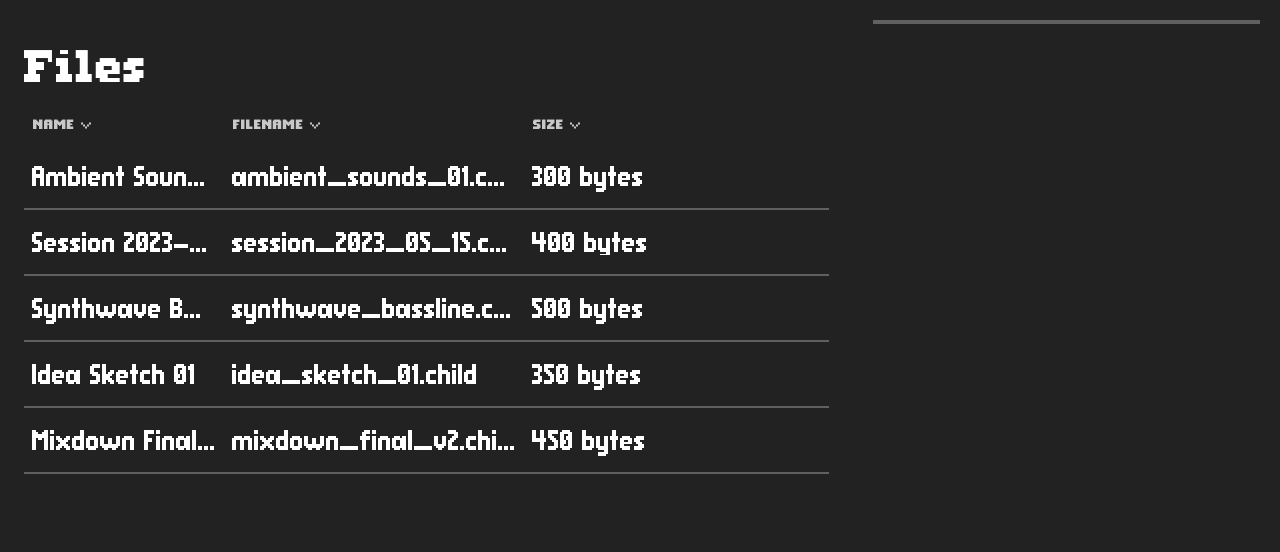
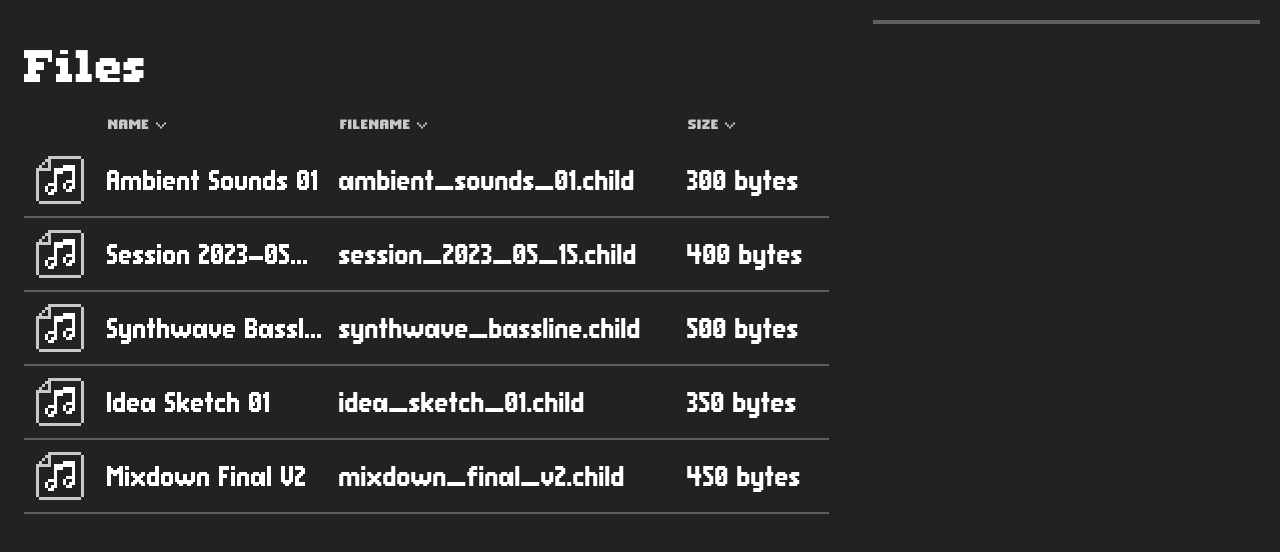
Before and after one commit to kaihenthorniwane/stepchild-dashboard, a Next.js app: page /stepchild-dashboard/ in a window 1280 px wide. Shown: the top 552 px of the page. Built offline with nearby package versions, Linux system fonts and the light colour scheme.

Commit message:
revise resizing logic and add icon

```diff
--- a/src/app/components/data/FilesTable.tsx
+++ b/src/app/components/data/FilesTable.tsx
@@ -1,9 +1,10 @@
 import React, { useCallback, useEffect, useRef, useState } from "react";
 import { StepchildFile } from "@/app/context/FilesContext";
 import { SortConfig } from "@/app/panels/FilesPanel";
-import Clickable from "../button/Clickable";
-import SmallDropdownIcon from "../icons/SmallDropdownIcon";
+import TableHeader from "./TableHeader";
+import TableCell from "./TableCell";
 import TableResizer from "./TableResizer";
+import MusicFileIcon from "../icons/MusicFileIcon";
 
 type Props = {
   sortedFiles: StepchildFile[];
@@ -21,32 +22,34 @@ export default function FilesTable({
   sortConfig,
 }: Props) {
   const [columnWidths, setColumnWidths] = useState({
+    icon: 75,
     name: 200,
     fileName: 300,
-    fileSize: 100, // Initial width for the last column
+    fileSize: 150, // Fixed width for the last column
   });
 
   const tableRef = useRef<HTMLDivElement>(null);
   const nameResizeRef = useRef<HTMLDivElement>(null);
-  const pathResizeRef = useRef<HTMLDivElement>(null);
 
   const handleResize = useCallback(
     (key: "name" | "fileName", delta: number) => {
+      if (key === "fileName") return; // Prevent resizing of fileName column
+
       setColumnWidths((prevWidths) => {
         const tableWidth = tableRef.current ? tableRef.current.offsetWidth : 0;
         const newWidths = {
           ...prevWidths,
-          [key]: Math.max(prevWidths[key] + delta, 50), // Ensuring a minimum width
+          [key]: Math.max(prevWidths[key] + delta, 50),
         };
 
-        const newUsedWidth = newWidths.name + newWidths.fileName;
-        newWidths.fileSize = tableWidth - newUsedWidth;
+        const newUsedWidth =
+          newWidths.icon + newWidths.name + newWidths.fileSize;
+        newWidths.fileName = tableWidth - newUsedWidth;
 
-        // Restrict dragging beyond table width
-        if (newWidths.fileSize < 50) {
-          const excess = 50 - newWidths.fileSize;
+        if (newWidths.fileName < 50) {
+          const excess = 50 - newWidths.fileName;
           newWidths[key] -= excess;
-          newWidths.fileSize = 50;
+          newWidths.fileName = 50;
         }
 
         return newWidths;
@@ -57,20 +60,29 @@ export default function FilesTable({
 
   useEffect(() => {
     const updateColumnWidths = () => {
-      if (tableRef.current && nameResizeRef.current && pathResizeRef.current) {
+      if (tableRef.current) {
         const tableRect = tableRef.current.getBoundingClientRect();
-        const nameHandleRect = nameResizeRef.current.getBoundingClientRect();
-        const pathHandleRect = pathResizeRef.current.getBoundingClientRect();
+        const tableWidth = tableRect.width;
 
-        const nameWidth = nameHandleRect.left - tableRect.left;
-        const pathWidth = pathHandleRect.left - tableRect.left - nameWidth;
-        const tableWidth = tableRect.width;
-        const fileSizeWidth = tableWidth - nameWidth - pathWidth;
+        setColumnWidths((prevWidths) => {
+          const prevFileNameWidth = prevWidths.fileName;
+          const prevNameWidth = prevWidths.name;
+          const prevTotalWidth = prevFileNameWidth + prevNameWidth;
+          const prevFileNameRatio = prevFileNameWidth / prevTotalWidth;
+          const prevNameRatio = prevNameWidth / prevTotalWidth;
+          const fileSizeWidth = prevWidths.fileSize;
+          const iconWidth = prevWidths.icon;
+          const fileNameWidth =
+            (tableWidth - fileSizeWidth - iconWidth) * prevFileNameRatio;
+          const nameWidth =
+            (tableWidth - fileSizeWidth - iconWidth) * prevNameRatio;
 
-        setColumnWidths({
-          name: nameWidth,
-          fileName: pathWidth,
-          fileSize: fileSizeWidth,
+          return {
+            icon: iconWidth,
+            name: nameWidth,
+            fileName: fileNameWidth,
+            fileSize: fileSizeWidth,
+          };
         });
       }
     };
@@ -84,75 +96,35 @@ export default function FilesTable({
   return (
     <div ref={tableRef} className="relative overflow-y-auto overflow-x-hidden">
       <TableResizer
-        ref={pathResizeRef}
-        onResize={(delta) => handleResize("fileName", delta)}
-        style={{ left: `${columnWidths.name + columnWidths.fileName}px` }}
-      />
-      <TableResizer
         ref={nameResizeRef}
         onResize={(delta) => handleResize("name", delta)}
-        style={{ left: `${columnWidths.name}px` }}
+        style={{ left: `${columnWidths.name + columnWidths.icon}px` }}
       />
       <table className="min-w-full table-fixed">
         <thead>
           <tr>
-            <th style={{ width: `${columnWidths.name}px` }}>
-              <Clickable
-                onClick={() => requestSort("name")}
-                mode="secondary"
-                additionalClasses="w-full flex items-center font-regular text-12px uppercase p-2 gap-1.5"
-              >
-                <span>Name</span>
-                <div className="pb-0.5">
-                  <SmallDropdownIcon
-                    isOpen={
-                      sortConfig
-                        ? sortConfig.key === "name" &&
-                          sortConfig.direction === "ascending"
-                        : false
-                    }
-                  />
-                </div>
-              </Clickable>
-            </th>
-            <th style={{ width: `${columnWidths.fileName}px` }}>
-              <Clickable
-                onClick={() => requestSort("path")}
-                mode="secondary"
-                additionalClasses="w-full flex items-center font-regular text-12px uppercase p-2 gap-1.5"
-              >
-                <span>Filename</span>
-                <div className="pb-0.5">
-                  <SmallDropdownIcon
-                    isOpen={
-                      sortConfig
-                        ? sortConfig.key === "path" &&
-                          sortConfig.direction === "ascending"
-                        : false
-                    }
-                  />
-                </div>
-              </Clickable>
-            </th>
-            <th style={{ width: `${columnWidths.fileSize}px` }}>
-              <Clickable
-                onClick={() => requestSort("fileSize")}
-                mode="secondary"
-                additionalClasses="w-full flex items-center font-regular text-12px uppercase p-2 gap-1.5"
-              >
-                <span>Size</span>
-                <div className="pb-0.5">
-                  <SmallDropdownIcon
-                    isOpen={
-                      sortConfig
-                        ? sortConfig.key === "fileSize" &&
-                          sortConfig.direction === "ascending"
-                        : false
-                    }
-                  />
-                </div>
-              </Clickable>
-            </th>
+            <th></th>
+            <TableHeader
+              columnKey="name"
+              label="Name"
+              width={columnWidths.name}
+              requestSort={requestSort}
+              sortConfig={sortConfig}
+            />
+            <TableHeader
+              columnKey="path"
+              label="Filename"
+              width={columnWidths.fileName}
+              requestSort={requestSort}
+              sortConfig={sortConfig}
+            />
+            <TableHeader
+              columnKey="fileSize"
+              label="Size"
+              width={columnWidths.fileSize}
+              requestSort={requestSort}
+              sortConfig={sortConfig}
+            />
           </tr>
         </thead>
         <tbody>
@@ -162,32 +134,23 @@ export default function FilesTable({
               className="border-textTertiary border-b-2 relative"
             >
               <td
+                className="p-3"
                 style={{
-                  width: `${columnWidths.name}px`,
-                  maxWidth: `${columnWidths.name}px`,
+                  width: columnWidths.icon,
+                  maxWidth: columnWidths.icon,
                 }}
-                className="p-2 truncate"
               >
-                {file.name}
+                <MusicFileIcon />
               </td>
-              <td
-                style={{
-                  width: `${columnWidths.fileName}px`,
-                  maxWidth: `${columnWidths.fileName}px`,
-                }}
-                className="p-2 truncate"
-              >
-                {formatPath(file.path)}
-              </td>
-              <td
-                style={{
-                  width: `${columnWidths.fileSize}px`,
-                  maxWidth: `${columnWidths.fileSize}px`,
-                }}
-                className="p-2 truncate"
-              >
-                {file.fileSize} bytes
-              </td>
+              <TableCell width={columnWidths.name} content={file.name} />
+              <TableCell
+                width={columnWidths.fileName}
+                content={formatPath(file.path)}
+              />
+              <TableCell
+                width={columnWidths.fileSize}
+                content={`${file.fileSize} bytes`}
+              />
             </tr>
           ))}
         </tbody>
--- /dev/null
+++ b/src/app/components/data/TableCell.tsx
@@ -0,0 +1,22 @@
+import React from "react";
+
+type TableCellProps = {
+  width: number;
+  content: string;
+};
+
+const TableCell: React.FC<TableCellProps> = ({ width, content }) => {
+  return (
+    <td
+      style={{
+        width: `${width}px`,
+        maxWidth: `${width}px`,
+      }}
+      className="p-2 truncate"
+    >
+      {content}
+    </td>
+  );
+};
+
+export default TableCell;
--- /dev/null
+++ b/src/app/components/data/TableHeader.tsx
@@ -0,0 +1,47 @@
+import React from "react";
+import Clickable from "../button/Clickable";
+import SmallDropdownIcon from "../icons/SmallDropdownIcon";
+import { SortConfig } from "@/app/panels/FilesPanel";
+
+type TableHeaderProps = {
+  columnKey: string;
+  label: string;
+  width: number;
+  requestSort: (key: string) => void;
+  sortConfig: SortConfig | null;
+};
+
+const TableHeader: React.FC<TableHeaderProps> = ({
+  columnKey,
+  label,
+  width,
+  requestSort,
+  sortConfig,
+}) => {
+  return (
+    <th
+      style={{ width: `${width}px`, maxWidth: `${width}px` }}
+      className="overflow-hidden"
+    >
+      <Clickable
+        onClick={() => requestSort(columnKey)}
+        mode="secondary"
+        additionalClasses="w-full flex items-center font-regular text-12px uppercase p-2 gap-1.5"
+      >
+        <span>{label}</span>
+        <div className="pb-0.5">
+          <SmallDropdownIcon
+            isOpen={
+              sortConfig
+                ? sortConfig.key === columnKey &&
+                  sortConfig.direction === "ascending"
+                : false
+            }
+          />
+        </div>
+      </Clickable>
+    </th>
+  );
+};
+
+export default TableHeader;
--- a/src/app/components/data/TableResizer.tsx
+++ b/src/app/components/data/TableResizer.tsx
@@ -38,7 +38,7 @@ const TableResizer = forwardRef<HTMLDivElement, ResizerProps>(
           onMouseDown={handleMouseDown}
           className="absolute border-transparent cursor-col-resize top-0 bottom-0 -left-2 -right-2 group"
         >
-          <div className="absolute top-0 right-1.5 bottom-0 left-1.5 group-hover:bg-textSecondary"></div>
+          <div className="absolute top-0 right-1.5 bottom-0 left-1.5 group-hover:bg-textSecondary "></div>
         </div>
       </div>
     );
--- /dev/null
+++ b/src/app/components/icons/MusicFileIcon.tsx
@@ -0,0 +1,25 @@
+export default function MusicFileIcon() {
+  return (
+    <svg
+      width="48"
+      height="48"
+      viewBox="0 0 48 48"
+      fill="none"
+      xmlns="http://www.w3.org/2000/svg"
+    >
+      <path
+        d="M45 0V3L15 3V15H3V45H0V12H3V9H6V12H12V6H9V3L12 3V0H45Z"
+        className="fill-textSecondary"
+      />
+      <path d="M9 6H6V9H9V6Z" className="fill-textSecondary" />
+      <path d="M45 45V48H3L3 45H45Z" className="fill-textSecondary" />
+      <path d="M45 45H48V3L45 3V45Z" className="fill-textSecondary" />
+      <path
+        fillRule="evenodd"
+        clipRule="evenodd"
+        d="M27 9V12H18V27H12V30H9V36H12V39H18V36H21V18H27V15H36V24H30V27H27V33H30V36H36V33H39V9H27ZM33 33H30V27H36V30H33V33ZM12 36H15V33H18V30H12V36Z"
+        className="fill-textPrimary"
+      />
+    </svg>
+  );
+}
```
